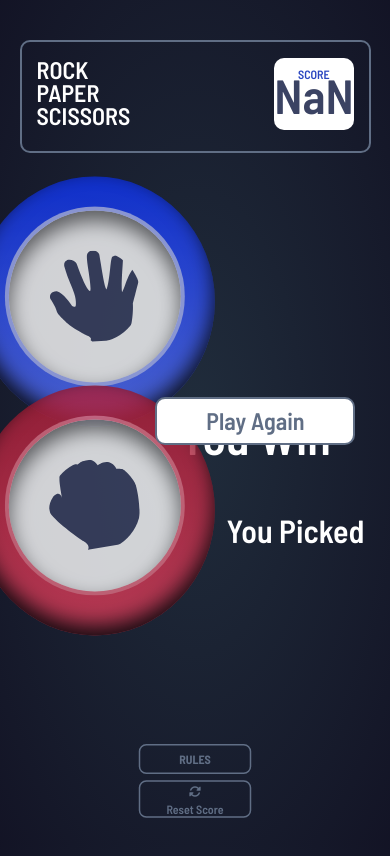
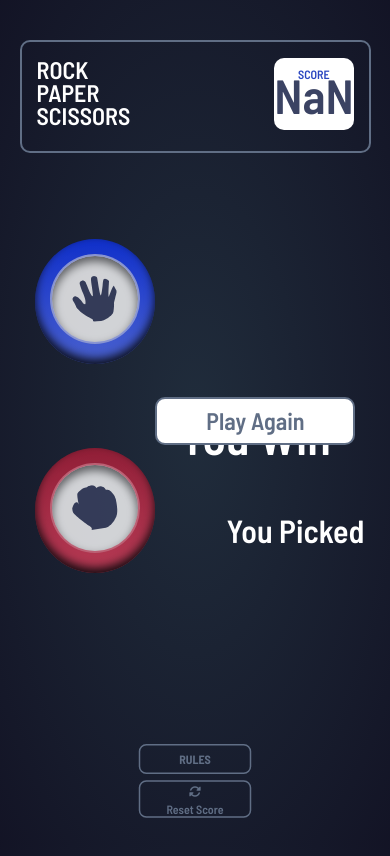
Before and after one commit to JosephThomasVasquez/FEM-RockPaperScissors, a website: page index.html in a window 390 px wide. Both pictures are taken after a click on the picture 114 px from the left and 369 px from the top of the page. Shown: the top 856 px of the page. Drawn offline with nearby package versions, Linux system fonts and the light colour scheme.

Commit message:
Updated mediaquery to scale change scale of icons based on window size

```diff
--- a/css/media.css
+++ b/css/media.css
@@ -1,7 +1,7 @@
 @media screen and (max-width: 600px) {
 
     html {
-        height: 100%;
+        height: 100vh;
         -webkit-background-size: cover;
         -moz-background-size: cover;
         -o-background-size: cover;
--- a/js/app.js
+++ b/js/app.js
@@ -57,7 +57,6 @@ const playAgainBtn = document.createElement("button");
 // Restart Option
 const restartOption = () => {
   winLossText.classList.add(`player-status`);
-  //winLossText.innerText = ``;
 
   pickerContainer.appendChild(restartContainer);
   restartContainer.appendChild(winLossText);
@@ -132,8 +131,10 @@ const createSymbol = (symbol) => {
     }
     symbolPick.classList.add("symbols-select");
 
-    symbolPick.style.transform = "scale(2)";
-    //symbolPick.classList.add("col-4");
+    let mediaSize = window.matchMedia("(max-width: 600px)").matches;
+
+    mediaSize ? symbolPick.style.transform = "scale(1)" : symbolPick.style.transform = "scale(2)";
+
     pickerContainer.appendChild(playerPickText);
     pickerContainer.appendChild(cpuPickText);
   }
```
